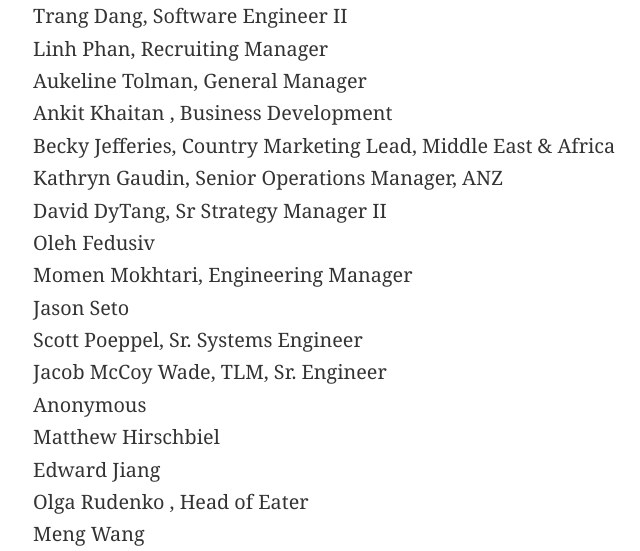
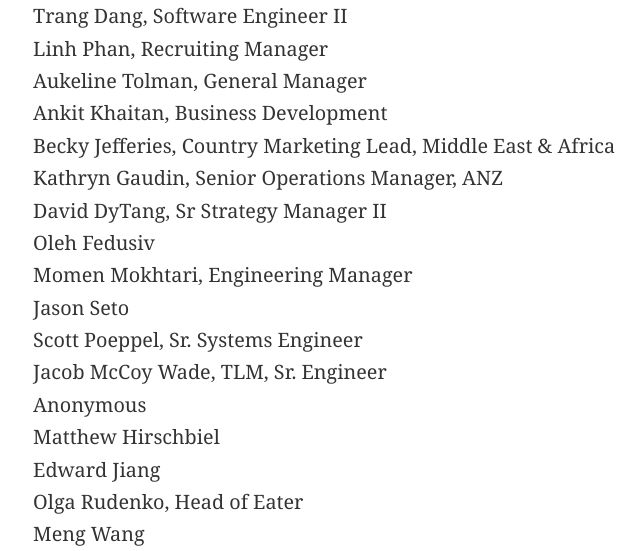
Before and after one commit to nrabinowitz/twopercentpledge, a Gatsby site: page / in a window 1280 px wide. Shown: the part 4984-5535 px from the top of the page, 313-953 px from the left. Built offline with nearby package versions, Linux system fonts and the light colour scheme; Gatsby itself is replaced by a stand-in of ours.

Commit message:
Trim name and title
Some names and titles have extra spaces between the name and the comma, this trims those strings when building the list.

```diff
--- a/src/components/signatories.js
+++ b/src/components/signatories.js
@@ -13,7 +13,7 @@ export default function Signatories() {
     <UL>
       {signers.map(({name, jobtitle}, index) => (
         <LI key={`${name}_${index}`}>
-          {[name, jobtitle].filter(Boolean).join(', ')}
+          {[name, jobtitle].filter(Boolean).map(s => s.trim()).join(', ')}
         </LI>
       ))}
     </UL>
```
